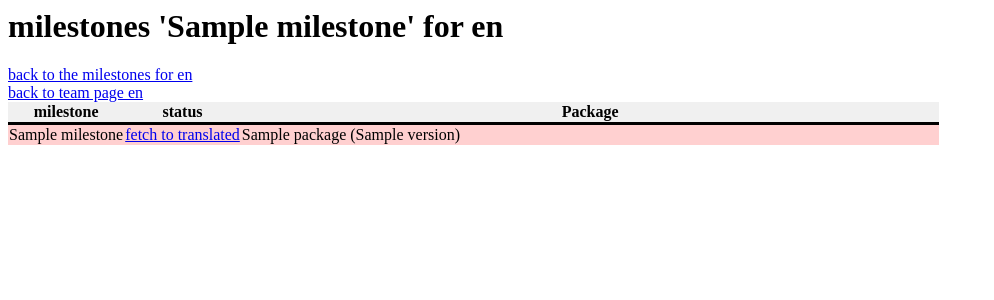
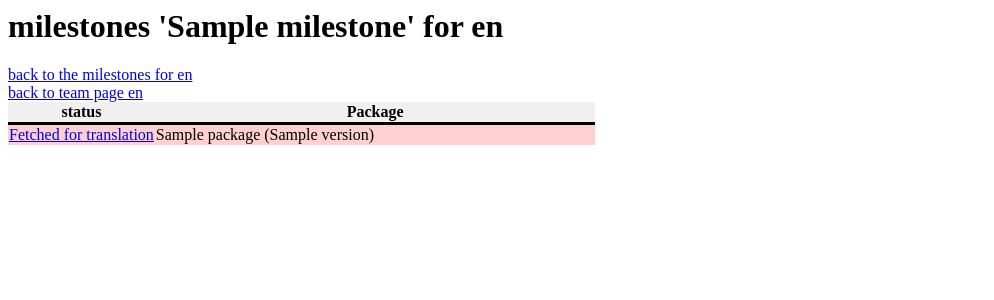
Before and after one commit to kleptog/DDTSS-Django, a Django app: template src/ddtp/templates/one_milestones-lang.html in a window 1280 px wide. Shown: the top 300 px of the page, without its empty margins (0-994 px from the left). Run offline with Django 3.2, Linux system fonts and the light colour scheme; the template is opened without the code that fills it: most values are stand-ins (such as "Sample title", 1, 10 or a date in 2020).

Commit message:
remove milestone column in one_milestones-lang.html

```diff
--- a/src/ddtp/templates/one_milestones-lang.html
+++ b/src/ddtp/templates/one_milestones-lang.html
@@ -8,18 +8,17 @@
 <a href="{% url ddt_stats_milestones_lang lang %}">back to the milestones for {{lang}}</a><br>
 <a href="{% url ddtss_index %}">back to team page {{lang}}</a><br>
 <table class="tablesorter">
-<tr><th>milestone</th> <th>status</th> <th width=75%>Package</th></tr>
+<tr><th>status</th> <th width=75%>Package</th></tr>
 {% for descr, transinfo in descriptions %}
 {% if transinfo.translate > 0 %}
     <tr class="{% cycle 'odd' 'even' %}">
 {% else %}
     <tr class="{% cycle 'odd_untrans' 'even_untrans' %}">
 {% endif %}
-    <td>{{milestone}}</td>
     <td>{% if transinfo.translate > 0 %}
             <a href="{% url ddt_transdescr transinfo.translate lang %}">translated</a>
         {% else %}
-            <a href="{% url ddtss_translate lang descr.description_id %}">fetch to translated</a>
+            <a href="{% url ddtss_translate lang descr.description_id %}">Fetched for translation</a>
         {% endif %}
     </td>
     <td>{% for version in descr.package_versions %}{{version.package}} ({{version.version}}){% if not forloop.last %}, {% endif %}{% endfor %} </td> </tr>
```
